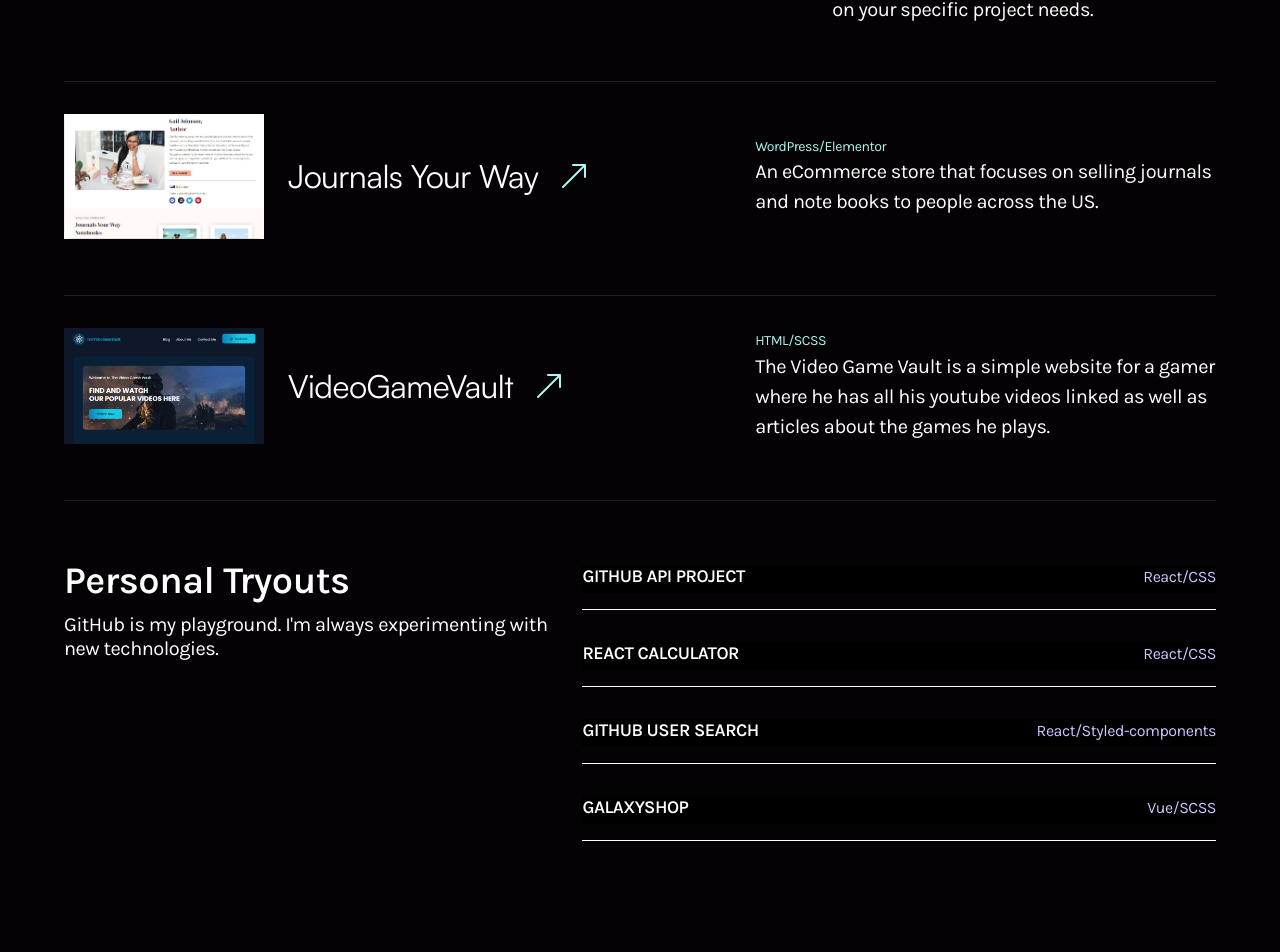
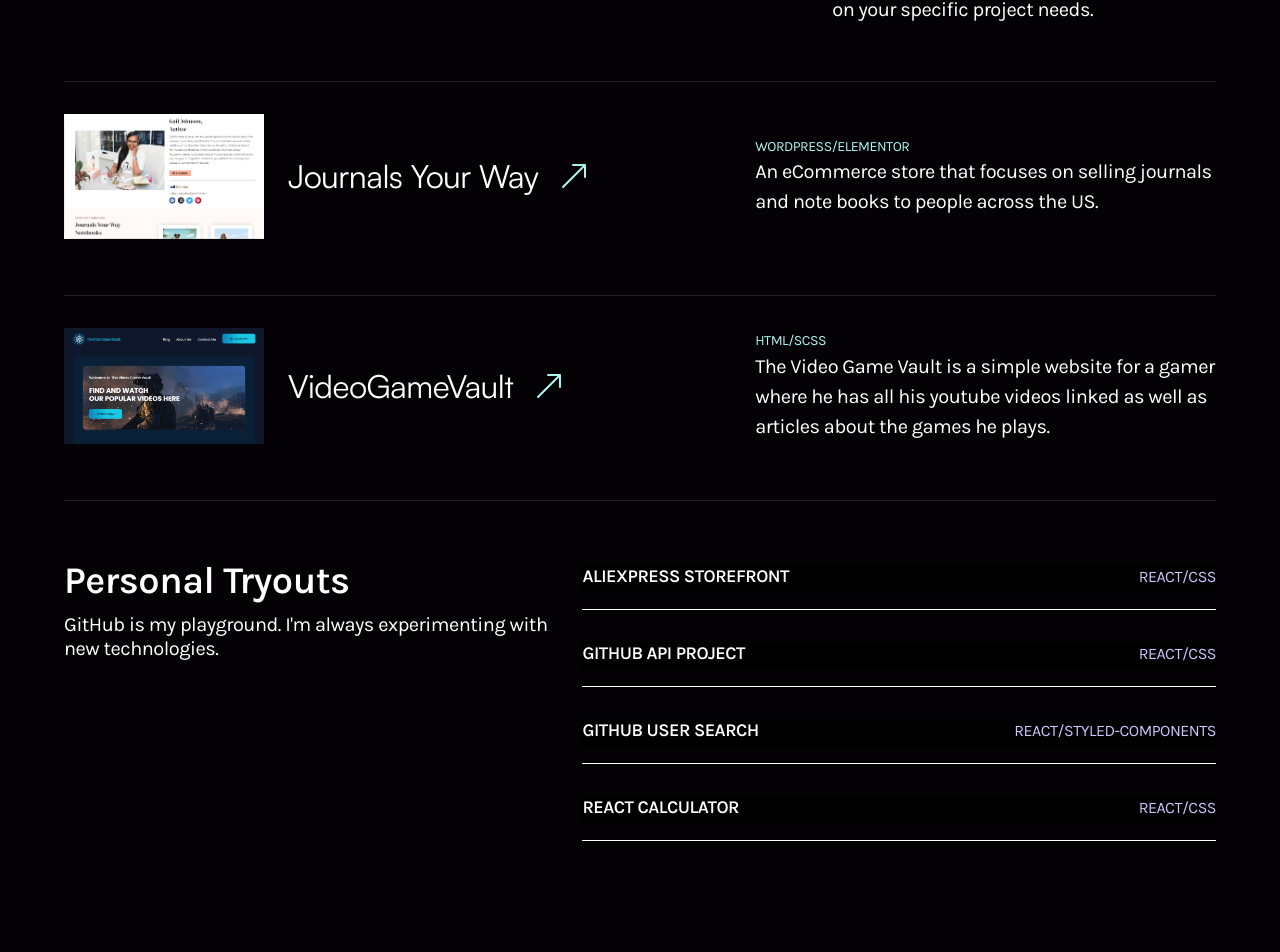
Before and after one commit to Lilianada/Lilydesigned, a React (Create React App) app: page /portfolio in a window 1280 px wide. Shown: the part 1973-2925 px from the top of the page. Built offline with nearby package versions, Linux system fonts and the light colour scheme.

Commit message:
rearranged work page content

```diff
--- a/src/components/Projects/index.jsx
+++ b/src/components/Projects/index.jsx
@@ -176,7 +176,7 @@ export default function Projects() {
               </a>
             </h3>
             <div className="contentText">
-              <span className="lang">React/Tailwind</span>
+              <span className="lang">REACT/TAILWIND/</span>
               <p className="text">
                 BuildingBloques is a B2B platform that helps businesses bring
                 their creative visions to life. They offer a collaborative
@@ -204,7 +204,7 @@ export default function Projects() {
               </a>
             </h3>
             <div className="contentText">
-              <span className="lang">WordPress/Elementor</span>
+              <span className="lang">WORDPRESS/ELEMENTOR</span>
               <p className="text">
                 An eCommerce store that focuses on selling journals and note
                 books to people across the US.
--- a/src/components/Work/index.jsx
+++ b/src/components/Work/index.jsx
@@ -14,31 +14,34 @@ export default function Work() {
       <div className="workList">
         <div className="workWrap">
           <div className="projectDescription">
+            <a href="https://github-user-profile-search.netlify.app/" className="projectName">Aliexpress Storefront </a>
+            <p className="projectLang">REACT/CSS</p>
+          </div>
+        </div>
+
+        <div className="workWrap">
+          <div className="projectDescription">
             <a href="https://github-repo-display.netlify.app/" className="projectName">GitHub API Project</a>
-            <p className="projectLang">React/CSS</p>
+            <p className="projectLang">REACT/CSS</p>
+          </div>
+        </div>
+
+        <div className="workWrap">
+          <div className="projectDescription">
+            <a href="https://github-user-profile-search.netlify.app/" className="projectName">Github User Search </a>
+            <p className="projectLang">REACT/STYLED-COMPONENTS</p>
           </div>
         </div>
 
         <div className="workWrap">
           <div className="projectDescription">
             <a href="https://lily-react-calculator.vercel.app/" className="projectName">React Calculator </a>
-            <p className="projectLang">React/CSS</p>
+            <p className="projectLang">REACT/CSS</p>
           </div>
         </div>
 
-        <div className="workWrap">
-          <div className="projectDescription">
-            <a href="https://github-user-profile-search.netlify.app/" className="projectName">Github User Search </a>
-            <p className="projectLang">React/Styled-components</p>
-          </div>
-        </div>
 
-        <div className="workWrap">
-          <div className="projectDescription">
-            <a href="https://github-user-profile-search.netlify.app/" className="projectName">GalaxyShop </a>
-            <p className="projectLang">Vue/SCSS</p>
-          </div>
-        </div>
+
       </div>
     </section>
   );
```
